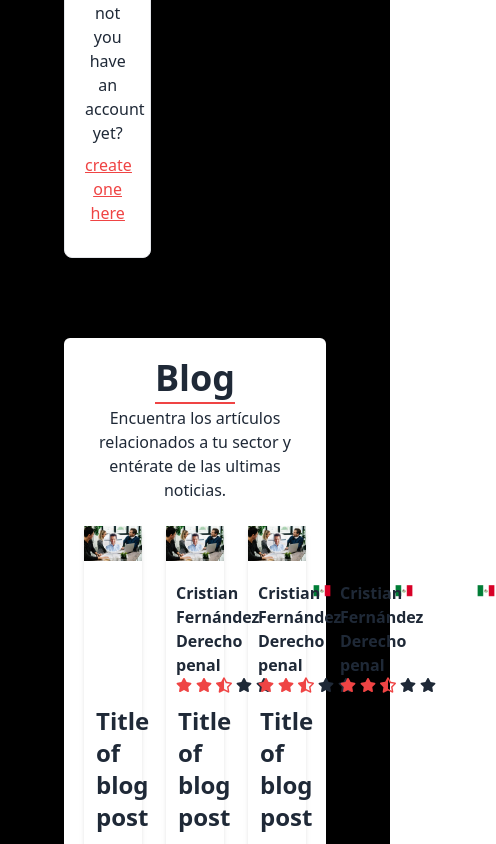
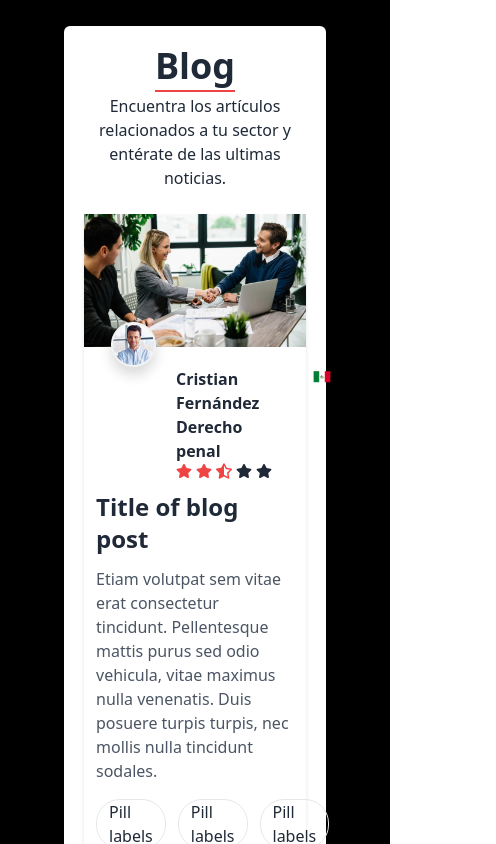
Before and after one commit to muhammadali246397/internship-tusk, a React (Vite) app: page / in a window 390 px wide. Shown: the part 1156-2000 px from the top of the page, 496 px wide, since content can reach past the window. Built offline with nearby package versions, Linux system fonts and the light colour scheme.

Commit message:
responsive design

```diff
--- a/src/component/landingPage/blog/Blog.jsx
+++ b/src/component/landingPage/blog/Blog.jsx
@@ -13,7 +13,7 @@ const Blog = () => {
                 <div className='bg-white rounded-md p-5'>
                     <h2 className='text-center font-bold text-4xl'><span className='border-b-2 border-red-500'>Blog</span></h2>
                     <p className='text-center mt-2 mb-6'>Encuentra los artículos relacionados a tu sector y entérate de las ultimas noticias.</p>
-                    <div className='grid box-border  grid-cols-3 gap-6'>
+                    <div className='md:grid  box-border grid-cols-3 gap-6'>
                         <div className='shadow-md hover:scale-105 transition-all'>
                             <img className='transition-all' src={banner} alt="" />
                             <div className='px-3 '>
--- a/src/component/landingPage/form/Form.jsx
+++ b/src/component/landingPage/form/Form.jsx
@@ -18,7 +18,7 @@ const Form = () => {
     return (
         <div className='container mx-auto px-16'>
             <div className="">
-                <div className="card w-2/6">
+                <div className="card md:w-2/6">
                     <div className="card-body bg-white rounded-lg px-5 border">
                         <h3 className='font-semibold text-3xl'>Resistration form</h3>
                         <p>register your account here</p>
```
